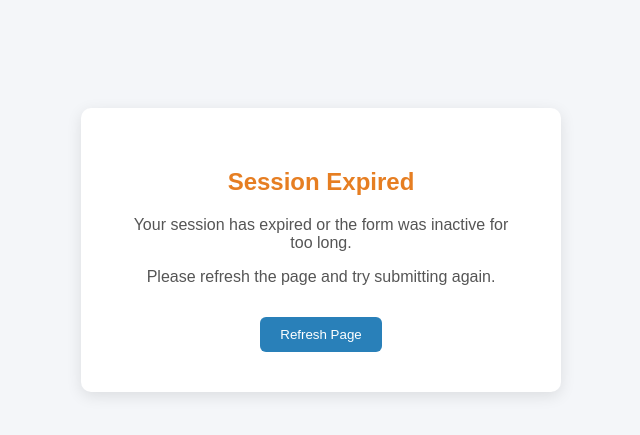
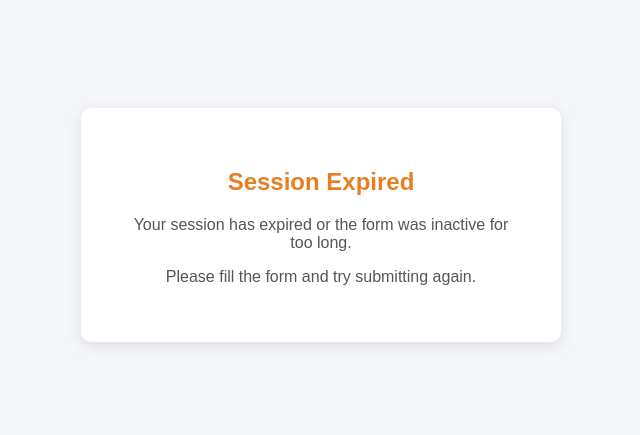
Before and after one commit to Akula404/jobcard_factory.io, a Django app: template jobcard/templates/csrf_failure.html in a window 1280 px wide. Shown: the top 435 px of the page, without its empty margins (319-959 px from the left). Run offline with Django 5.2, Linux system fonts and the light colour scheme; the template is opened without the code that fills it, so the values that code supplies are empty.

Commit message:
Update csrf_failure.html

```diff
--- a/jobcard/templates/csrf_failure.html
+++ b/jobcard/templates/csrf_failure.html
@@ -41,10 +41,7 @@
     <div class="box">
         <h2>Session Expired</h2>
         <p>Your session has expired or the form was inactive for too long.</p>
-        <p>Please refresh the page and try submitting again.</p>
-        <button onclick="window.location.reload();">
-            Refresh Page
-        </button>
+        <p>Please fill the form and try submitting again.</p>
     </div>
 </body>
 </html>
```
